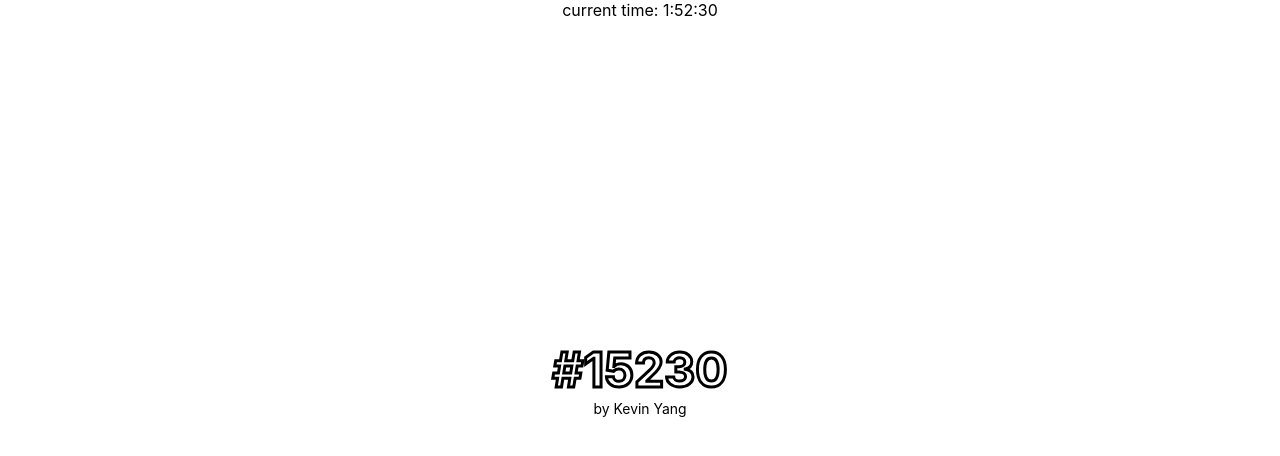
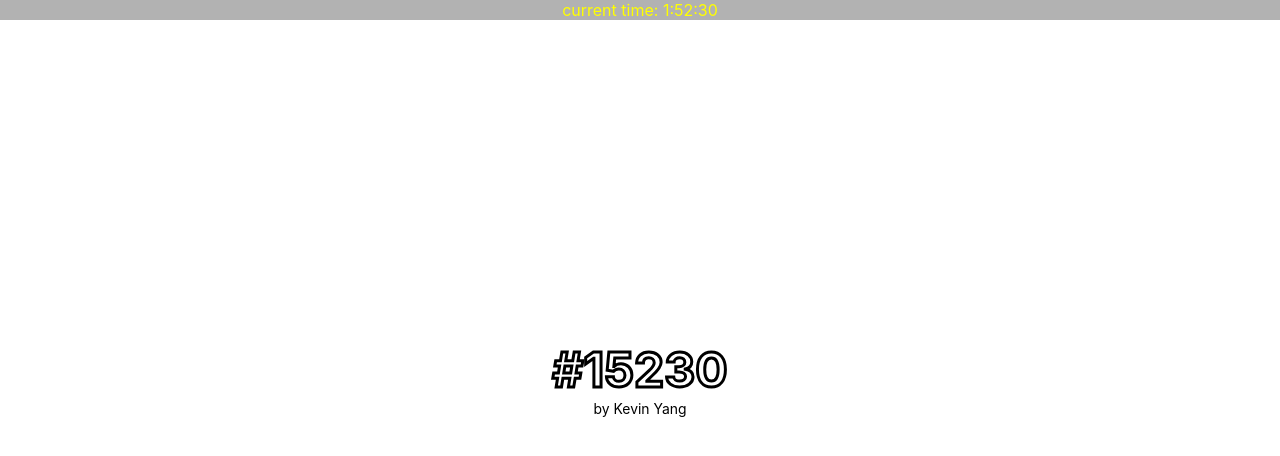
Before and after one commit to kyblockstacking/Hex_Color_Clock, a React (Create React App) app: page / in a window 1280 px wide. Shown: the top 456 px of the page. Built offline with nearby package versions, Linux system fonts and the light colour scheme.

Commit message:
make current time more visible

```diff
--- a/src/App.css
+++ b/src/App.css
@@ -1,3 +1,8 @@
+.currentTime {
+  color: yellow;
+  background-color: rgb(0, 0, 0, 0.3);
+}
+
 .heartbeat {
   -webkit-animation: heartbeat 1.5s ease-in-out infinite both;
   animation: heartbeat 1.5s ease-in-out infinite both;
--- a/src/components/HexClock.js
+++ b/src/components/HexClock.js
@@ -42,7 +42,7 @@ export default class HexClock extends Component {
             }}>
 
                 {/* Display current time */}
-                <div>
+                <div className='currentTime'>
                     current time: {this.state.hours}:{this.state.minutes}:{this.state.seconds}
                 </div>
 
```
Lines whose indentation alone changed are shown as unchanged.
